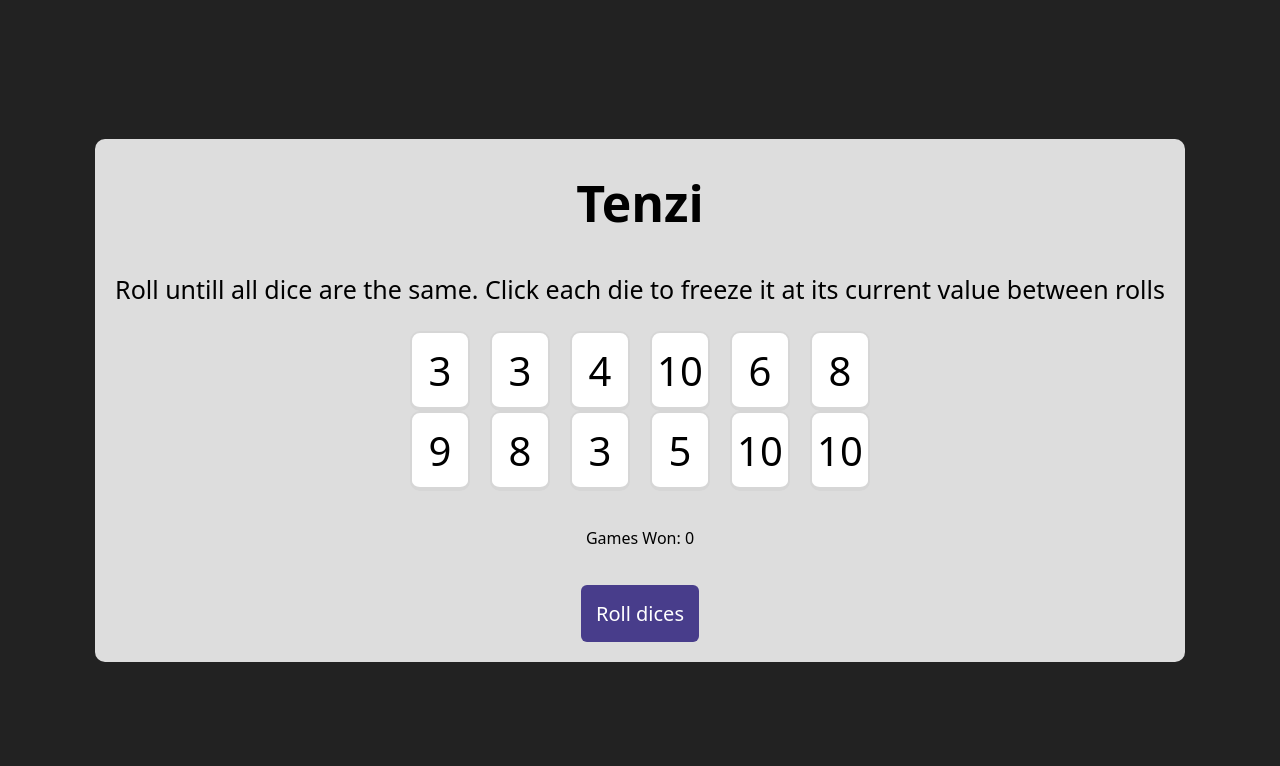
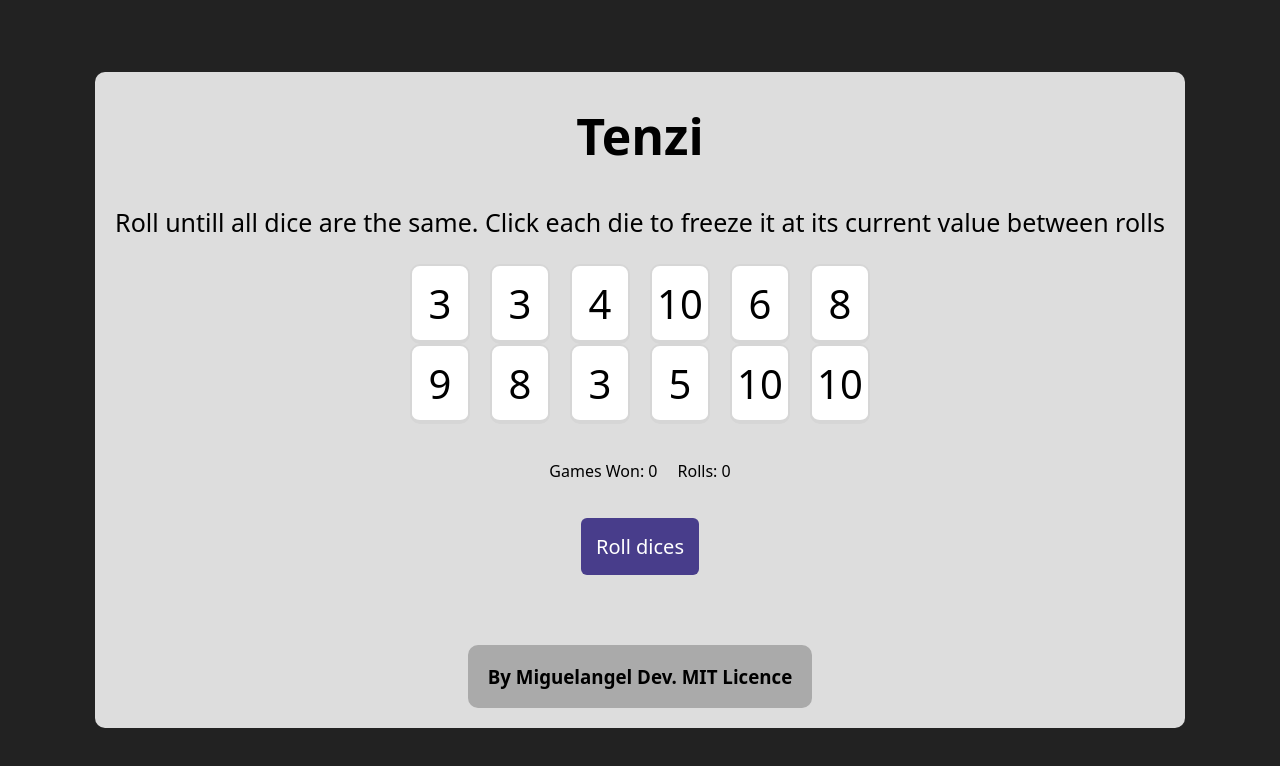
Before and after one commit to Jeiner333/tenzi-game, a React (Vite) app: page / in a window 1280 px wide. Shown: the top 766 px of the page. Built offline with nearby package versions, Linux system fonts and the light colour scheme.

Commit message:
Rolls count and Footer add

```diff
--- a/index.html
+++ b/index.html
@@ -1,11 +1,14 @@
-<!doctype html>
+<!DOCTYPE html>
 <html lang="en">
     <head>
         <meta charset="UTF-8" />
-    <meta name="description" content="Game of Tenzi, match all ten dice to win">
+        <meta
+            name="description"
+            content="Game of Tenzi, match all ten dice to win"
+        />
         <link rel="icon" type="image/svg+xml" href="/public/assets/dado.png" />
         <meta name="viewport" content="width=device-width, initial-scale=1.0" />
-    <link rel="stylesheet" href="/src/styles/main.css">
+        <link rel="stylesheet" href="/src/styles/main.css" />
         <title>Tenzi Game</title>
     </head>
     <body>
--- a/src/App.jsx
+++ b/src/App.jsx
@@ -1,11 +1,13 @@
 import Header from "./components/Header";
 import Main from "./components/Main";
+import Footer from "./components/Footer";
 
 export default function App() {
     return (
         <main className="app">
             <Header />
             <Main />
+            <Footer/>
         </main>
     );
 }
--- /dev/null
+++ b/src/components/Footer.jsx
@@ -0,0 +1,7 @@
+export default function Footer() {
+    return (
+        <footer className="app-footer">
+            <h3>By Miguelangel Dev. MIT Licence</h3>
+        </footer>
+    );
+}
--- a/src/components/Main.jsx
+++ b/src/components/Main.jsx
@@ -5,6 +5,7 @@ export default function Main() {
     const [dices, setDices] = useState(() => randomDices());
     const [win, setWin] = useState(false);
     const [wins, setWins] = useState(0);
+    const [rolls, setRolls] = useState(0);
 
     //console.log(dices)
 
@@ -14,7 +15,8 @@ export default function Main() {
         dices.every((dice) => dice.value === dices[0].value)
     ) {
         setWin(true);
-        setWins(prev => prev + 1)
+        setWins((prev) => prev + 1);
+        setRolls(0);
     }
 
     function randomDices(prev) {
@@ -60,6 +62,7 @@ export default function Main() {
 
     function rollDices() {
         setDices((prev) => randomDices(prev));
+        setRolls((prev) => prev + 1);
     }
 
     function newGame() {
@@ -72,7 +75,11 @@ export default function Main() {
         <main className="app-main">
             {win && <p>Congratulations, you win!!!</p>}
             <div className="main-numbers">{setButtons()}</div>
-            <p>Games Won: {wins}</p>
+            <div className="scores">
+                <p>Games Won: {wins}</p>
+                <p>Rolls: {rolls}</p>
+            </div>
+
             {win ? (
                 <button onClick={newGame} className="roll-button">
                     New Game
--- a/src/components/Number.jsx
+++ b/src/components/Number.jsx
@@ -13,7 +13,7 @@ export default function Number({ num, active, index, setActive }) {
     }
 
     if (actualState != active) {
-        setActualState(active)
+        setActualState(active);
         if (actualState == true) {
             setClassname("number-button");
         } else {
@@ -22,7 +22,6 @@ export default function Number({ num, active, index, setActive }) {
     }
 
     function changeState() {
-
         setActive((prev) => {
             return prev.map((dice) => {
                 if (dice.index == index) {
--- a/src/styles/main.css
+++ b/src/styles/main.css
@@ -25,6 +25,7 @@ body {
     display: flex;
     flex-direction: column;
     justify-content: center;
+    align-items: center;
     padding: 20px;
     border-radius: 10px;
     width: fit-content;
@@ -106,6 +107,18 @@ body {
     transform: scale(1.1);
 }
 
+.scores {
+    display: flex;
+    gap: 20px;
+}
+
+.app-footer {
+    margin-top: 70px;
+    background-color: #aaa;
+    padding: 0 20px;
+    border-radius: 10px;
+}
+
 @media (max-width: 550px) {
     body {
         overflow: hidden;
```
Lines whose indentation alone changed are shown as unchanged.
